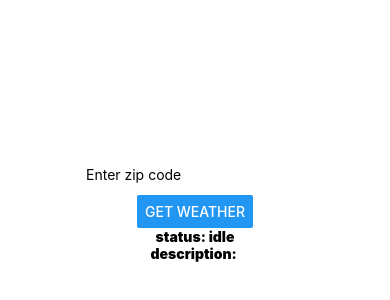
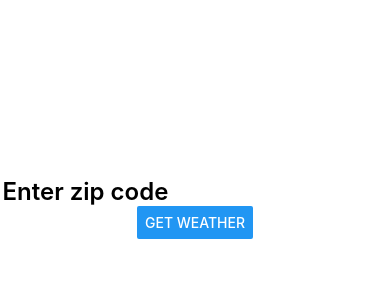
Before and after one commit to cjhanrahan/weather-app, a React Native app: screen / in a window 390 px wide. Shown: the part 214-514 px from the top of the page. Built offline with nearby package versions, Linux system fonts and the light colour scheme.

Commit message:
added two different containers

```diff
--- a/App.js
+++ b/App.js
@@ -1,11 +1,36 @@
 import React from 'react'
 import { Provider } from 'react-redux'
+import {
+    Keyboard,
+    StyleSheet,
+    TouchableWithoutFeedback,
+    View,
+} from 'react-native'
 import store from './src/store'
 import FormContainer from './src/FormContainer'
+import ResultsContainer from './src/ResultsContainer'
+
+const styles = StyleSheet.create({
+    container: {
+        flex: 1,
+        backgroundColor: '#fff',
+        alignItems: 'center',
+        justifyContent: 'center'
+    },
+})
+
+const MainContainer = () => (
+    <TouchableWithoutFeedback onPress={Keyboard.dismiss}>
+        <View style={styles.container}>
+            <FormContainer />
+            <ResultsContainer />
+        </View>
+    </TouchableWithoutFeedback>
+)
 
 const App = () => (
     <Provider store={store}>
-        <FormContainer />
+        <MainContainer />
     </Provider>
 )
 
--- a/src/Form.js
+++ b/src/Form.js
@@ -1,7 +1,13 @@
 import React from 'react'
-import { Button, Image, StyleSheet, TextInput, View } from 'react-native'
+import {
+    Button,
+    Keyboard,
+    StyleSheet,
+    TextInput,
+    View,
+} from 'react-native'
 import { string, func } from 'prop-types'
-import { MainAppText } from './style'
+import { mainAppStyles } from './style'
 
 const styles = StyleSheet.create({
     container: {
@@ -13,39 +19,32 @@ const styles = StyleSheet.create({
 })
 
 const Form = ({
-    iconUrl,
-    status,
     submit,
     updateZipCode,
-    weatherDescription,
     zipCode,
-}) => (
+}) => {
+    const onPress = () => {
+        submit()
+        Keyboard.dismiss()
+    }
+    return (
         <View style={styles.container}>
             <TextInput
-            style={{ height: 40 }}
+                style={mainAppStyles.main}
                 placeholder="Enter zip code"
                 value={zipCode}
                 onChangeText={updateZipCode}
                 keyboardType="numeric"
             />
-        <Button onPress={submit} title="Get Weather" />
-        {iconUrl ? <Image source={{ uri: iconUrl }} style={{ height: 50, width: 50 }} /> : null}
-        <MainAppText>{`status: ${status}`}</MainAppText>
-        <MainAppText>{`description: ${weatherDescription}`}</MainAppText>
+            <Button onPress={onPress} title="Get Weather" />
         </View>
     )
+}
 
 Form.propTypes = {
-    weatherDescription: string.isRequired,
-    status: string.isRequired,
     submit: func.isRequired,
     updateZipCode: func.isRequired,
     zipCode: string.isRequired,
-    iconUrl: string,
-}
-
-Form.defaultProps = {
-    iconUrl: null,
 }
 
 export default Form
--- a/src/FormContainer.js
+++ b/src/FormContainer.js
@@ -10,9 +10,8 @@ import {
 } from './selectors'
 
 export const mapStateToProps = ({ app }) => ({
+    iconUrl: getWeatherIconURL(app),
     weatherDescription: getWeatherSentence(app),
-    iconUrl: getWeatherIconURL(app),
-    status: app.status,
     zipCode: app.zipCode,
 })
 
--- a/src/style.js
+++ b/src/style.js
@@ -1,10 +1,17 @@
 import React from 'react'
 import { node } from 'prop-types'
-import { Text } from 'react-native'
+import { StyleSheet, Text } from 'react-native'
 
 
+export const mainAppStyles = StyleSheet.create({
+    main: {
+        fontWeight: '600',
+        fontSize: 24,
+    }
+})
+
 export const MainAppText = ({ children }) => (
-    <Text style={{ fontWeight: '900' }}>
+    <Text style={[mainAppStyles.main]}>
         {children}
     </Text>
 )
```
Also changed, not shown: todo.txt. Lines whose indentation alone changed are shown as unchanged.
